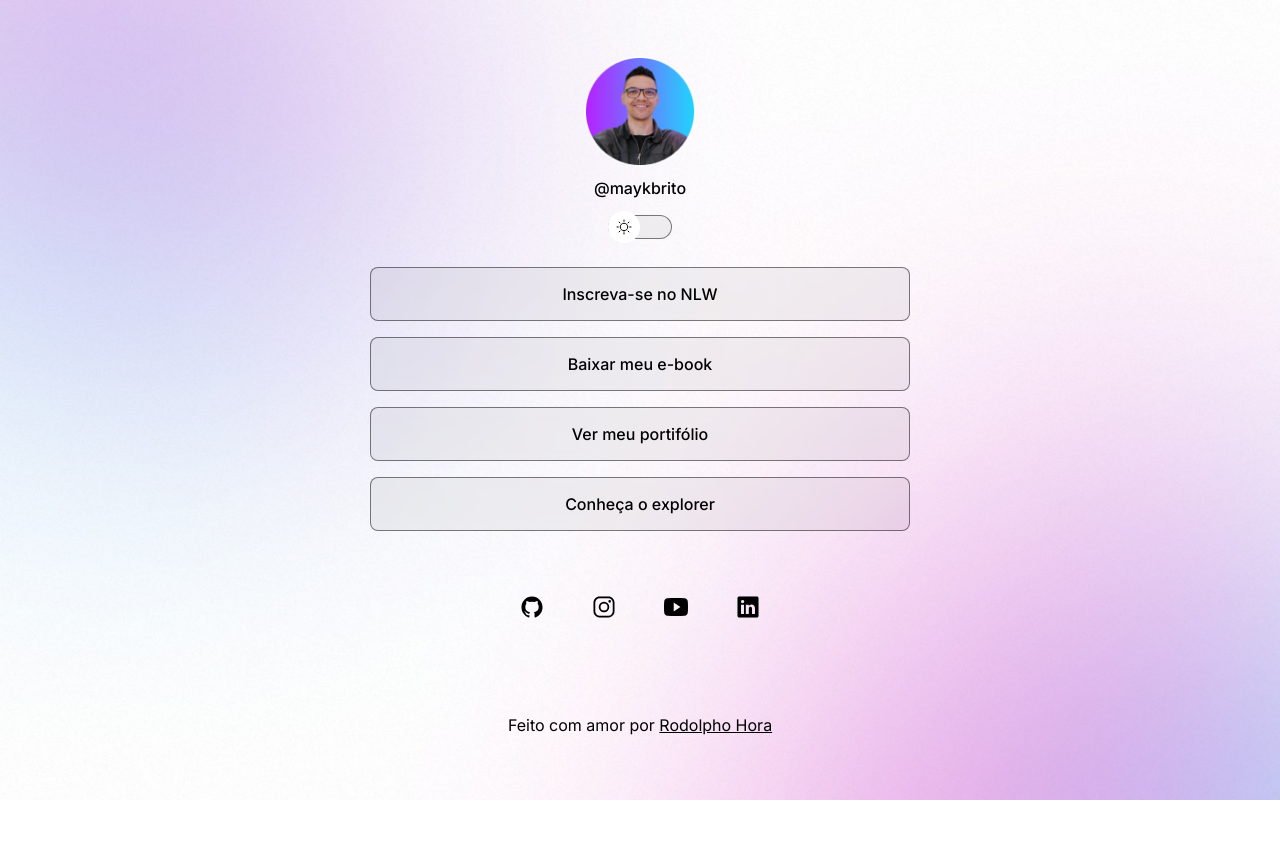
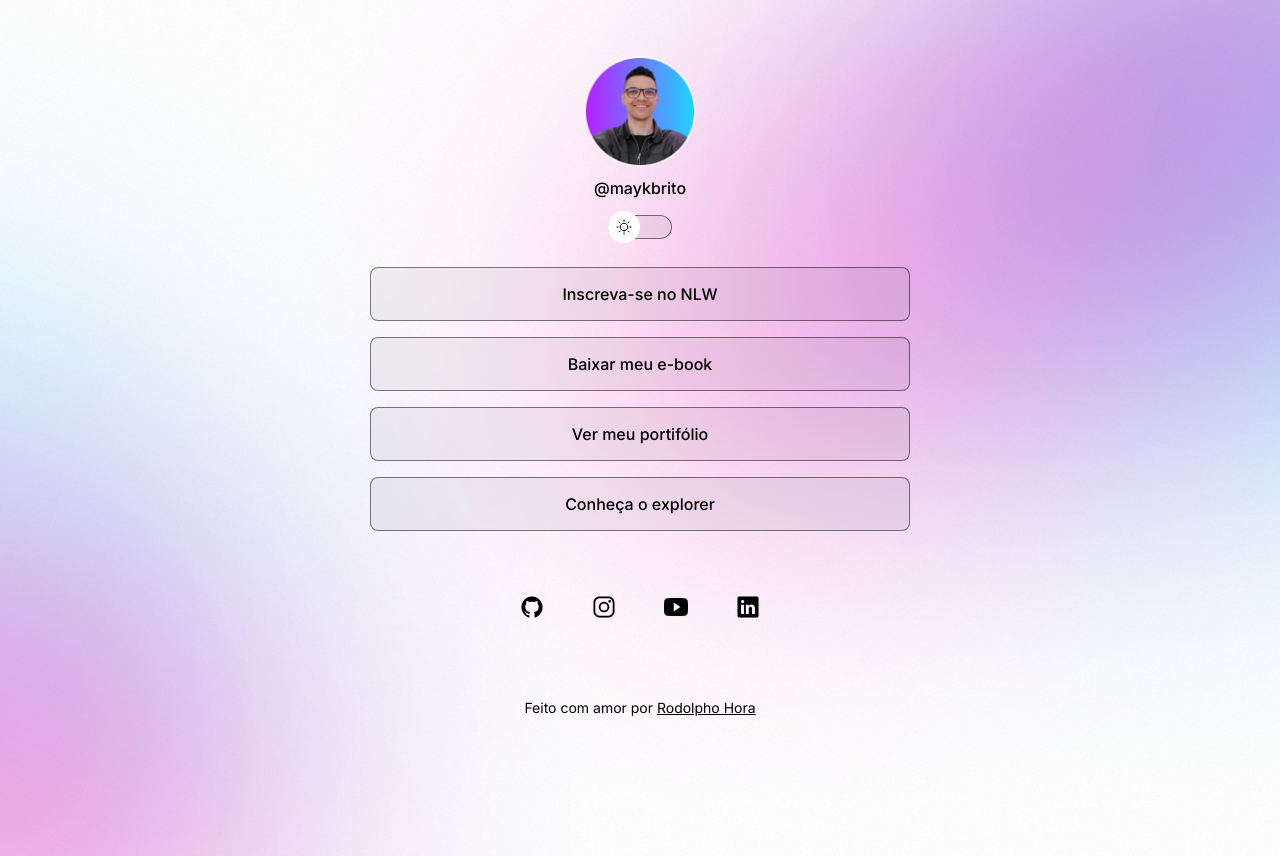
Before and after one commit to RHoraDev/Projeto-da-Rocket-Seat, a plain HTML site: page index.html in a window 1280 px wide. Before the commit the page ends 800 px from the top, so only its background shows below. Drawn offline with nearby package versions, Linux system fonts and the light colour scheme.

Commit message:
using Media Queries

```diff
--- a/style.css
+++ b/style.css
@@ -26,6 +26,8 @@
 
 body {
   background: var(--bg-url) no-repeat top center/cover;
+  /* Altura da viewport*/
+  height: 100vh;
 }
 
 body *{
@@ -157,6 +159,7 @@ ul li a:hover {
   align-items: center;
   justify-content: center;
   padding: 16px;
+  padding-bottom: 0px;
 
   transition: background 0.5s;
   border-radius: 50%;
@@ -171,4 +174,16 @@ footer {
   justify-content: center;
   font-family: 'Inter', sans-serif;
   font-weight: 400;
+  font-size: 14px;
 }
+
+/* media queries */
+@media (min-width: 700px) {
+  :root{
+    --bg-url: url(./assets/bg-desktop-dark.jpg)
+  }
+
+  .light{
+    --bg-url: url(./assets/bg-desktop-light.jpg)
+  }
+}
```
